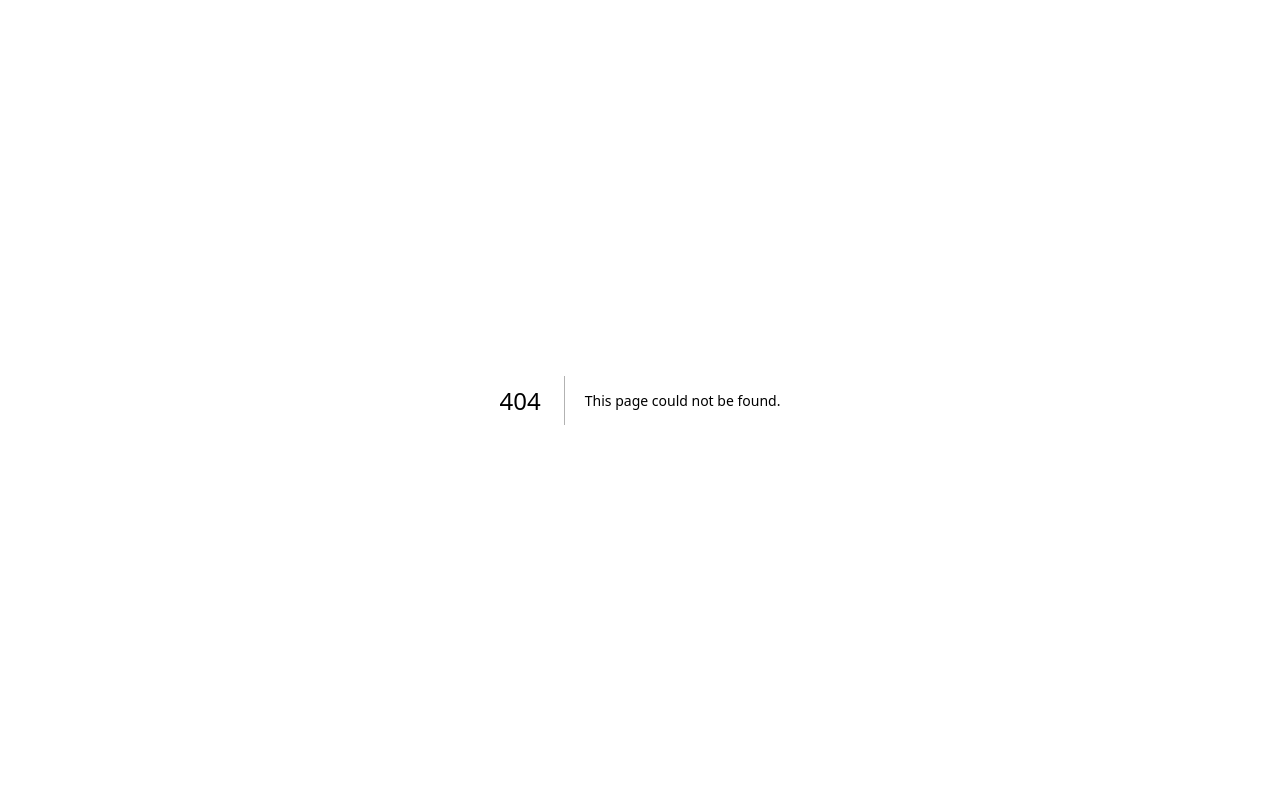
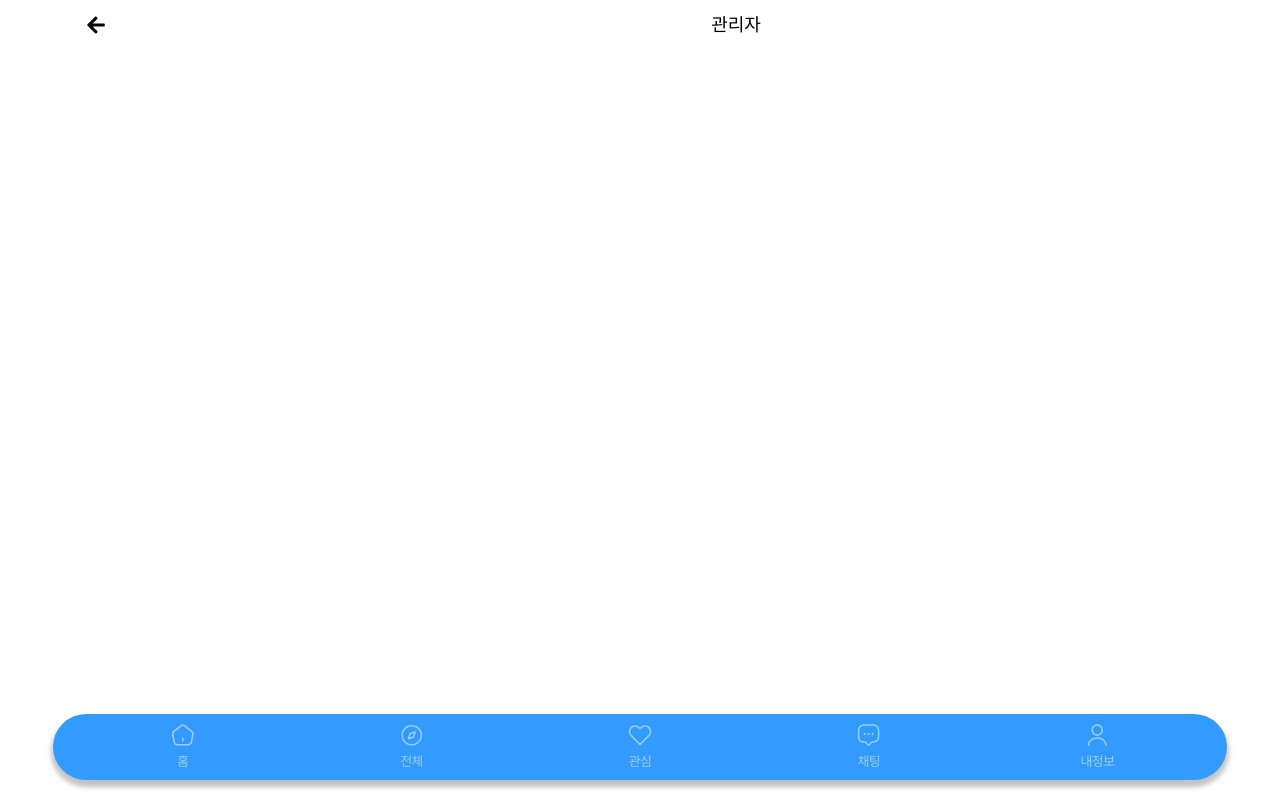
Before and after one commit to Spharos-Nu/Nu-FE, a Next.js app: page /admin in a window 1280 px wide. Before the commit this address had no page. Built offline with nearby package versions, Linux system fonts and the light colour scheme; a web font is replaced by a local one.

Commit message:
Design: Admin

```diff
--- /dev/null
+++ b/src/app/admin/layout.tsx
@@ -0,0 +1,14 @@
+import Nav from '@/components/layout/Nav'
+
+export default function MyPageLayout({
+  children,
+}: Readonly<{
+  children: React.ReactNode
+}>) {
+  return (
+    <main className="relative w-full h-full">
+      {children}
+      <Nav />
+    </main>
+  )
+}
--- /dev/null
+++ b/src/app/admin/page.tsx
@@ -0,0 +1,24 @@
+import { useRouter } from 'next/navigation'
+import { FaArrowLeft } from 'react-icons/fa'
+
+export default function Admin() {
+  const router = useRouter()
+
+  return (
+    <div className="w-full h-[50px] flex">
+      <span
+        className="w-[15%] flex items-center justify-center"
+        aria-label="뒤로가기"
+      >
+        <FaArrowLeft
+          className="hover:bg-gray-200 w-5 h-5"
+          id="뒤로가기"
+          onClick={() => router.back()}
+        />
+      </span>
+      <span className="flex-[8] flex items-center justify-center text-lg">
+        관리자
+      </span>
+    </div>
+  )
+}
```
